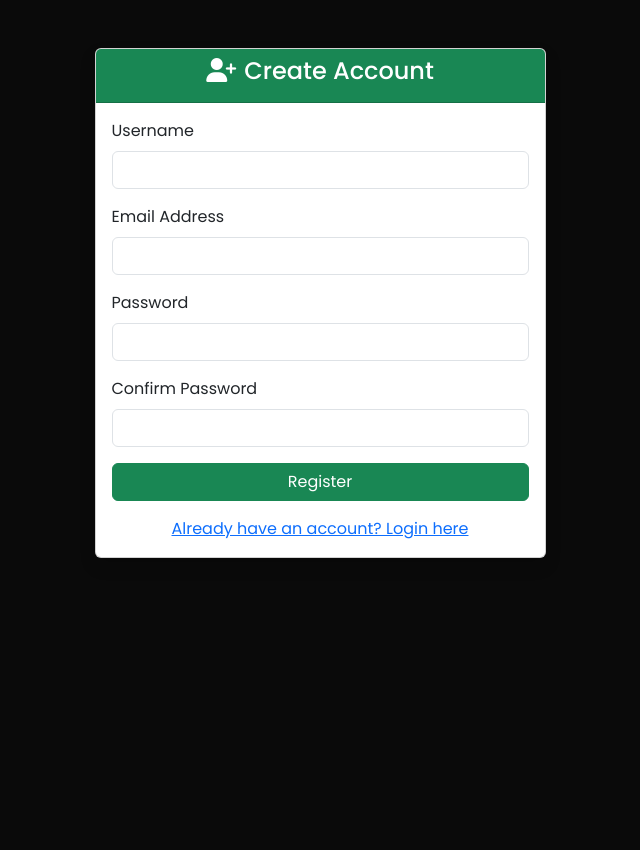
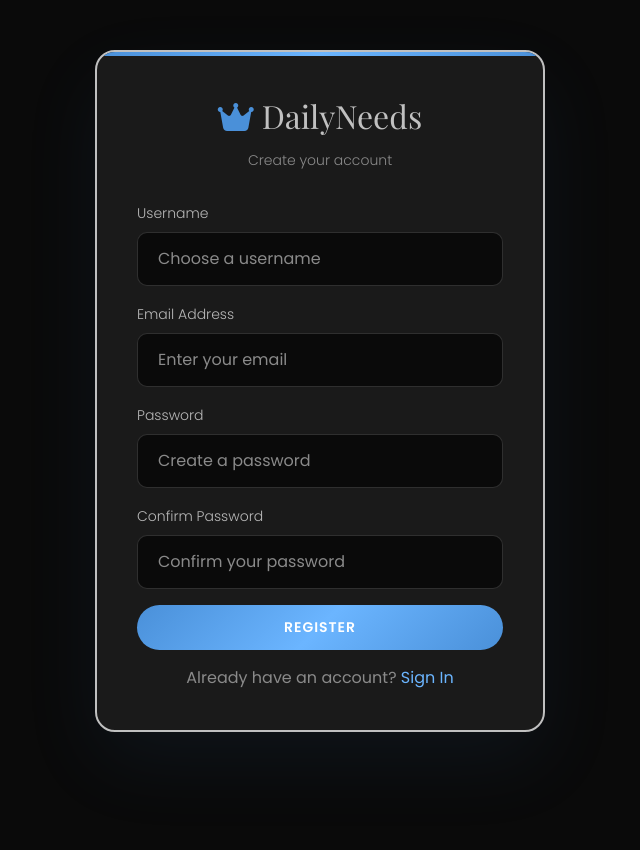
Before and after one commit to BRK-Devops/DailyNeeds-PHP-Docker, a PHP site: page /register.php in a window 1280 px wide. Shown: the whole page, without its empty margins (320-960 px from the left). Before the commit the page ends 558 px from the top, so only its background shows below. Run offline with PHP 8.4, Linux system fonts and the light colour scheme.

Commit message:
Update register.php

```diff
--- a/register.php
+++ b/register.php
@@ -18,7 +18,6 @@ if($_SERVER['REQUEST_METHOD'] === 'POST') {
     if($password !== $confirm_password) {
         $error = 'Passwords do not match!';
     } else {
-        // Check if user exists
         $stmt = $pdo->prepare("SELECT * FROM users WHERE email = ? OR username = ?");
         $stmt->execute([$email, $username]);
 
@@ -49,44 +48,42 @@ if($_SERVER['REQUEST_METHOD'] === 'POST') {
     <link href="css/style.css" rel="stylesheet">
 </head>
 <body>
-    <div class="container mt-5">
-        <div class="row justify-content-center">
-            <div class="col-md-5">
-                <div class="card shadow">
-                    <div class="card-header bg-success text-white text-center">
-                        <h4><i class="fas fa-user-plus me-2"></i>Create Account</h4>
+    <div class="container">
+        <div class="auth-card">
+            <div class="auth-title">
+                <i class="fas fa-crown me-2"></i>DailyNeeds
             </div>
-                    <div class="card-body">
+            <p class="auth-subtitle">Create your account</p>
+
             <?php if($error): ?>
                 <div class="alert alert-danger"><?php echo $error; ?></div>
             <?php endif; ?>
             <?php if($success): ?>
                 <div class="alert alert-success"><?php echo $success; ?></div>
             <?php endif; ?>
+
             <form method="POST">
                 <div class="mb-3">
-                                <label for="username" class="form-label">Username</label>
-                                <input type="text" class="form-control" id="username" name="username" required>
+                    <label class="form-label">Username</label>
+                    <input type="text" class="form-control" name="username" placeholder="Choose a username" required>
                 </div>
                 <div class="mb-3">
-                                <label for="email" class="form-label">Email Address</label>
-                                <input type="email" class="form-control" id="email" name="email" required>
+                    <label class="form-label">Email Address</label>
+                    <input type="email" class="form-control" name="email" placeholder="Enter your email" required>
                 </div>
                 <div class="mb-3">
-                                <label for="password" class="form-label">Password</label>
-                                <input type="password" class="form-control" id="password" name="password" required>
+                    <label class="form-label">Password</label>
+                    <input type="password" class="form-control" name="password" placeholder="Create a password" required>
                 </div>
                 <div class="mb-3">
-                                <label for="confirm_password" class="form-label">Confirm Password</label>
-                                <input type="password" class="form-control" id="confirm_password" name="confirm_password" required>
+                    <label class="form-label">Confirm Password</label>
+                    <input type="password" class="form-control" name="confirm_password" placeholder="Confirm your password" required>
                 </div>
-                            <button type="submit" class="btn btn-success w-100">Register</button>
+                <button type="submit" class="btn-blue w-100">Register</button>
             </form>
-                        <div class="mt-3 text-center">
-                            <a href="login.php">Already have an account? Login here</a>
-                        </div>
-                    </div>
-                </div>
+            <div class="text-center mt-3">
+                <span style="color:var(--gray);">Already have an account?</span>
+                <a href="login.php" class="auth-link">Sign In</a>
             </div>
         </div>
     </div>
```
Lines whose indentation alone changed are shown as unchanged.
